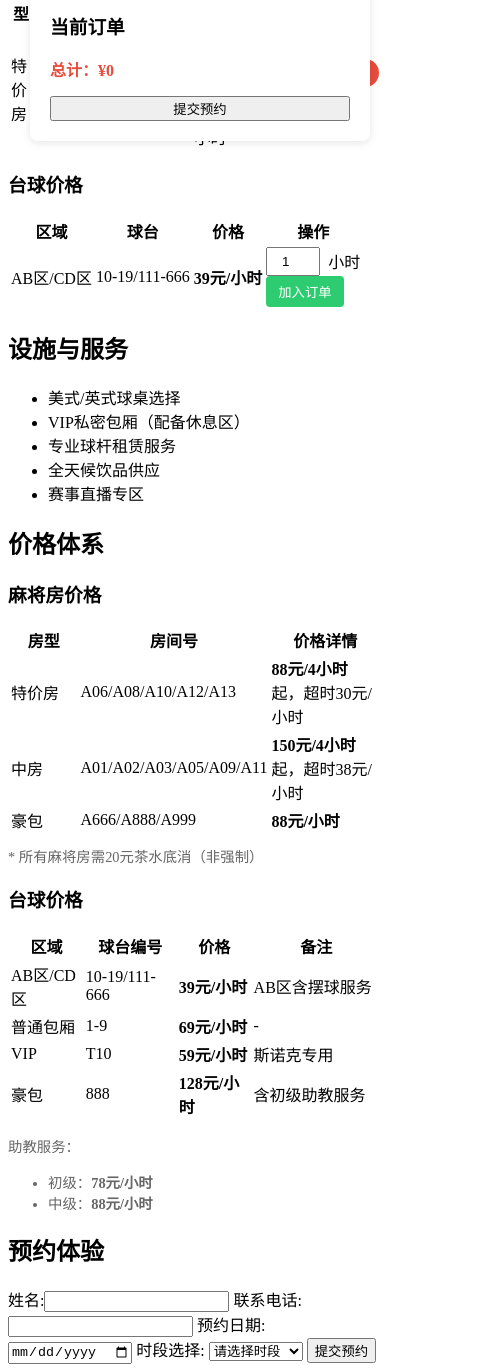
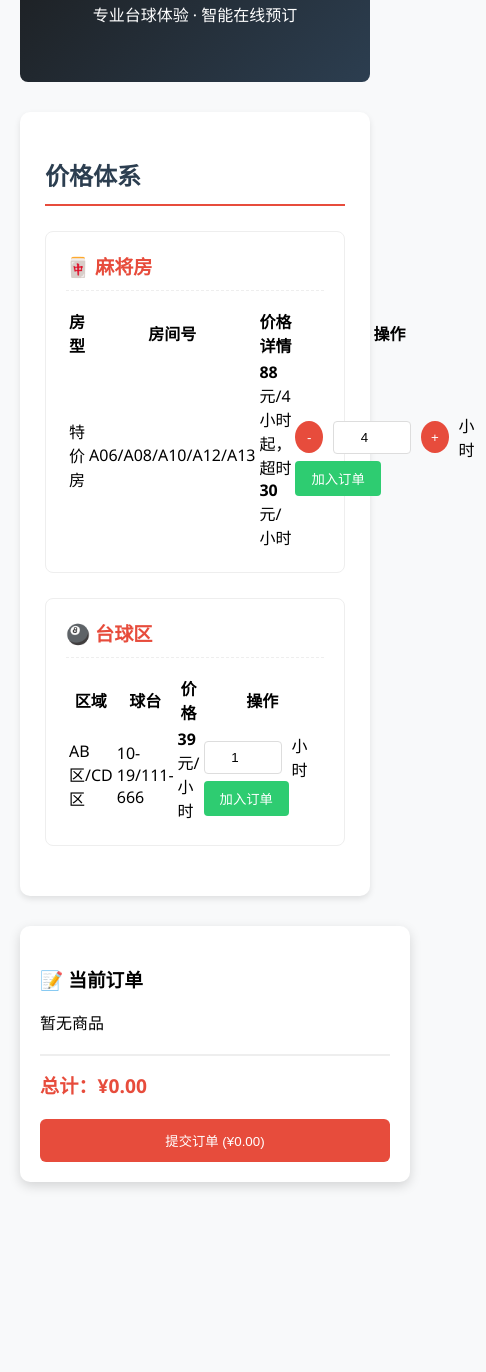
Before and after one commit to yj3265375741/yj3265375741.github.io, a plain HTML site: page index.html in a window 390 px wide. Shown: the part 147-1519 px from the top of the page, 486 px wide, since content can reach past the window. After the commit the page ends 1349 px from the top, so only its background shows below. Drawn offline with Linux system fonts and the light colour scheme.

Commit message:
index.html

```diff
--- a/index.html
+++ b/index.html
@@ -3,236 +3,348 @@
 <head>
 <meta charset="UTF-8">
 <meta name="viewport" content="width=device-width, initial-scale=1.0">
-<title>星爵台球俱乐部</title>
+<title>星爵台球俱乐部 | 在线预订</title>
 <style>
-/* 原有样式补充以下内容 */
-.quantity-controls {display:flex;align-items:center;gap:8px;}
+/* 基础样式优化 */
+body {
+  font-family: 'Segoe UI', Arial, sans-serif;
+  max-width: 1200px;
+  margin: 0 auto;
+  padding: 20px;
+  background-color: #f8f9fa;
+}
+
+header {
+  text-align: center;
+  padding: 40px 0;
+  background: linear-gradient(135deg, #1a1a1a 0%, #2c3e50 100%);
+  color: white;
+  margin-bottom: 30px;
+  border-radius: 8px;
+}
+
+.section {
+  margin: 30px 0;
+  padding: 25px;
+  background: white;
+  border-radius: 10px;
+  box-shadow: 0 3px 6px rgba(0,0,0,0.1);
+}
+
+h2 {
+  color: #2c3e50;
+  border-bottom: 2px solid #e74c3c;
+  padding-bottom: 12px;
+  margin-bottom: 20px;
+}
+
+/* 价格模块优化 */
+.price-subsection {
+  margin: 25px 0;
+  padding: 20px;
+  background: #fff;
+  border: 1px solid #eee;
+  border-radius: 8px;
+}
+
+.price-subsection h3 {
+  color: #e74c3c;
+  font-size: 1.2em;
+  margin: 0 0 15px 0;
+  padding-bottom: 10px;
+  border-bottom: 1px dashed #eee;
+}
+
+/* 订单系统样式优化 */
+.quantity-controls {
+  display: flex;
+  align-items: center;
+  gap: 10px;
+}
+
 .quantity-btn {
-  width:28px;
-  height:28px;
-  border-radius:50%;
-  background-color:#e74c3c;
-  color:white;
-  border:none;
-  cursor:pointer;
+  width: 32px;
+  height: 32px;
+  border-radius: 50%;
+  background: #e74c3c;
+  color: white;
+  border: none;
+  cursor: pointer;
+  transition: background 0.3s;
 }
+
+.quantity-btn:hover {
+  background: #c0392b;
+}
+
 .quantity-input {
-  width:40px;
-  text-align:center;
-  padding:5px;
+  width: 60px;
+  padding: 8px;
+  text-align: center;
+  border: 1px solid #ddd;
+  border-radius: 4px;
 }
+
 .add-to-order {
-  background-color:#2ecc71;
-  padding:6px 12px;
-  border-radius:4px;
-  color:white;
-  border:none;
-  cursor:pointer;
+  background: #2ecc71;
+  padding: 8px 16px;
+  border-radius: 4px;
+  color: white;
+  border: none;
+  cursor: pointer;
+  transition: background 0.3s;
 }
+
+.add-to-order:hover {
+  background: #27ae60;
+}
+
+/* 订单侧边栏优化 */
 #order-summary {
-  position:fixed;
-  top:120px;
-  right:20px;
-  width:300px;
-  background:white;
-  padding:20px;
-  border-radius:8px;
-  box-shadow:0 2px 8px rgba(0,0,0,0.1);
+  position: fixed;
+  top: 120px;
+  right: 30px;
+  width: 320px;
+  background: white;
+  padding: 20px;
+  border-radius: 10px;
+  box-shadow: 0 4px 12px rgba(0,0,0,0.15);
 }
-.order-item {display:flex;justify-content:space-between;margin-bottom:8px;}
-#total-price {font-weight:bold;color:#e74c3c;margin-top:15px;}
-.remove-item {color:#999;cursor:pointer;margin-left:10px;}
+
+.order-item {
+  display: flex;
+  justify-content: space-between;
+  padding: 10px 0;
+  border-bottom: 1px solid #eee;
+}
+
+.order-item:last-child {
+  border-bottom: none;
+}
+
+.remove-item {
+  color: #999;
+  cursor: pointer;
+  margin-left: 10px;
+  transition: color 0.3s;
+}
+
+.remove-item:hover {
+  color: #e74c3c;
+}
+
+#total-price {
+  font-size: 1.2em;
+  font-weight: bold;
+  color: #e74c3c;
+  margin-top: 20px;
+  padding-top: 15px;
+  border-top: 2px solid #eee;
+}
+
+/* 响应式优化 */
+@media (max-width: 768px) {
+  #order-summary {
+    position: static;
+    width: 100%;
+    margin-top: 30px;
+  }
+}
 </style>
 </head>
 <body>
-<!-- 头部和原有内容保持不变 -->
+
+<header>
+  <h1>星爵台球俱乐部</h1>
+  <p>专业台球体验 · 智能在线预订</p>
+</header>
+
+<!-- 原有内容保持不变 -->
 
 <div class="section">
   <h2>价格体系</h2>
+
   <div class="price-subsection">
-    <h3>麻将房价格</h3>
+    <h3>🀄 麻将房</h3>
     <table class="compact-table">
-      <tr><th>房型</th><th>房间号</th><th>价格详情</th><th>操作</th></tr>
-      <tr data-type="mahjong" data-category="特价房" data-price="88" data-extra="30">
+      <tr><th>房型</th><th>房间号</th><th>价格详情</th><th style="width:200px">操作</th></tr>
+
+      <tr data-type="mahjong" data-category="特价房" data-base-price="88" data-base-hours="4" data-extra-rate="30">
         <td>特价房</td>
         <td>A06/A08/A10/A12/A13</td>
-        <td><strong>88元/4小时</strong> 起，超时30元/小时</td>
+        <td><strong class="price">88</strong>元/4小时起，超时<strong>30</strong>元/小时</td>
         <td>
           <div class="quantity-controls">
             <button class="quantity-btn minus">-</button>
-            <input type="number" class="quantity-input" value="1" min="1">
+            <input type="number" class="quantity-input" value="4" min="4" step="1">
             <button class="quantity-btn plus">+</button>
-          </div>
-          <button class="add-to-order">加入订单</button>
-        </td>
-      </tr>
-      <!-- 其他麻将房行结构相同 -->
-    </table>
-  </div>
-
-  <div class="price-subsection">
-    <h3>台球价格</h3>
-    <table class="compact-table">
-      <tr><th>区域</th><th>球台</th><th>价格</th><th>操作</th></tr>
-      <tr data-type="pool" data-category="AB区" data-price="39">
-        <td>AB区/CD区</td>
-        <td>10-19/111-666</td>
-        <td><strong>39元/小时</strong></td>
-        <td>
-          <div class="quantity-controls">
-            <input type="number" class="quantity-input hours" value="1" min="1" step="0.5">
             <span>小时</span>
           </div>
           <button class="add-to-order">加入订单</button>
         </td>
       </tr>
-      <!-- 其他台球行结构相同 -->
+      <!-- 其他麻将房行 -->
+    </table>
+  </div>
+
+  <div class="price-subsection">
+    <h3>🎱 台球区</h3>
+    <table class="compact-table">
+      <tr><th>区域</th><th>球台</th><th>价格</th><th style="width:200px">操作</th></tr>
+
+      <tr data-type="pool" data-category="AB区" data-price="39">
+        <td>AB区/CD区</td>
+        <td>10-19/111-666</td>
+        <td><strong class="price">39</strong>元/小时</td>
+        <td>
+          <div class="quantity-controls">
+            <input type="number" class="quantity-input" value="1" min="0.5" step="0.5">
+            <span>小时</span>
+          </div>
+          <button class="add-to-order">加入订单</button>
+        </td>
+      </tr>
+      <!-- 其他台球行 -->
     </table>
   </div>
 </div>
 
 <div id="order-summary">
-  <h3>当前订单</h3>
+  <h3>📝 当前订单</h3>
   <div id="order-items"></div>
-  <div id="total-price">总计：¥0</div>
-  <button style="margin-top:15px;width:100%" onclick="submitOrder()">提交预约</button>
+  <div id="total-price">总计：¥0.00</div>
+  <button onclick="submitOrder()" style="margin-top:20px; width:100%; padding:12px; background:#e74c3c; color:white; border:none; border-radius:6px; cursor:pointer;">
+    提交订单 (¥<span id="total-display">0.00</span>)
+  </button>
 </div>
 
 <script>
-let orderItems = [];
+// 订单管理模块
+const orderManager = (() => {
+  let items = JSON.parse(localStorage.getItem('orderItems')) || [];
 
-document.querySelectorAll('.add-to-order').forEach(btn => {
-  btn.addEventListener('click', function() {
-    const row = this.closest('tr');
-    const type = row.dataset.type;
-    const category = row.dataset.category;
-    const price = parseFloat(row.dataset.price);
-    let quantity = parseFloat(row.querySelector('.quantity-input').value);
+  return {
+    addItem: (newItem) => {
+      const existing = items.find(item =>
+        item.type === newItem.type &&
+        item.category === newItem.category
+      );
 
-    if(type === 'mahjong') {
-      const extraRate = parseFloat(row.dataset.extra);
-      const baseHours = 4;
-      if(quantity > baseHours) {
-        const extra = quantity - baseHours;
-        price = price + (extra * extraRate);
+      if(existing) {
+        existing.quantity += newItem.quantity;
+        existing.price += newItem.price;
+      } else {
+        items.push(newItem);
       }
+      localStorage.setItem('orderItems', JSON.stringify(items));
+    },
+
+    removeItem: (index) => {
+      items.splice(index, 1);
+      localStorage.setItem('orderItems', JSON.stringify(items));
+    },
+
+    getItems: () => items,
+
+    clear: () => {
+      items = [];
+      localStorage.removeItem('orderItems');
     }
+  };
+})();
 
-    const item = {
-      type,
-      category,
-      price: price * quantity,
-      quantity
-    };
-
-    orderItems.push(item);
-    updateOrderSummary();
-  });
-});
-
-function updateOrderSummary() {
+// 界面更新模块
+const updateUI = {
+  orderSummary: () => {
     const container = document.getElementById('order-items');
+    const items = orderManager.getItems();
     let html = '';
     let total = 0;
 
-  orderItems.forEach((item, index) => {
+    items.forEach((item, index) => {
       html += `
         <div class="order-item">
-        <span>${item.category} ×${item.quantity}</span>
-        <span>¥${item.price.toFixed(2)}
-          <span class="remove-item" onclick="removeItem(${index})">×</span>
-        </span>
+          <div>
+            <strong>${item.category}</strong>
+            <small>${item.type}</small>
+          </div>
+          <div>
+            <span>¥${item.price.toFixed(2)}</span>
+            <span class="remove-item" onclick="orderManager.removeItem(${index}); updateUI.orderSummary()">×</span>
+          </div>
         </div>
       `;
       total += item.price;
     });
 
-  container.innerHTML = html;
+    container.innerHTML = html || '<p class="empty">暂无商品</p>';
     document.getElementById('total-price').textContent = `总计：¥${total.toFixed(2)}`;
+    document.getElementById('total-display').textContent = total.toFixed(2);
+  }
+};
+
+// 事件处理
+document.addEventListener('click', e => {
+  if(e.target.classList.contains('add-to-order')) {
+    const row = e.target.closest('tr');
+    const type = row.dataset.type;
+    const category = row.dataset.category;
+    const quantity = parseFloat(row.querySelector('.quantity-input').value);
+
+    let price = 0;
+    if(type === 'mahjong') {
+      const basePrice = parseFloat(row.dataset.basePrice);
+      const baseHours = parseFloat(row.dataset.baseHours);
+      const extraRate = parseFloat(row.dataset.extraRate);
+      const extra = Math.max(quantity - baseHours, 0);
+      price = basePrice + (extra * extraRate);
+    } else {
+      const unitPrice = parseFloat(row.querySelector('.price').textContent);
+      price = unitPrice * quantity;
     }
 
-function removeItem(index) {
-  orderItems.splice(index, 1);
-  updateOrderSummary();
+    orderManager.addItem({
+      type,
+      category,
+      quantity,
+      price
+    });
+    updateUI.orderSummary();
   }
+});
 
-function submitOrder() {
+// 表单提交
+window.submitOrder = () => {
   const formData = {
     name: document.querySelector('input[type="text"]').value,
     phone: document.querySelector('input[type="tel"]').value,
     date: document.querySelector('input[type="date"]').value,
     time: document.querySelector('select').value,
-    order: orderItems
+    items: orderManager.getItems()
   };
 
-  // 此处可添加表单验证逻辑
-  console.log('提交订单:', formData);
-  alert('预约已提交，我们会尽快联系您确认订单详情！');
-  orderItems = [];
-  updateOrderSummary();
+  if(!formData.name || !formData.phone || !formData.date || !formData.time) {
+    alert('请填写完整的预约信息！');
+    return;
   }
+
+  if(formData.items.length === 0) {
+    alert('请选择至少一项服务！');
+    return;
+  }
+
+  // 这里可以添加实际提交逻辑
+  console.log('订单提交数据:', formData);
+  alert('订单提交成功！稍后将有专人联系您确认。');
+  orderManager.clear();
+  updateUI.orderSummary();
+};
+
+// 初始化
+document.addEventListener('DOMContentLoaded', () => {
+  updateUI.orderSummary();
+});
 </script>
-</body>
-</html><div class="section">
-<h2>设施与服务</h2>
-<ul>
-<li>美式/英式球桌选择</li>
-<li>VIP私密包厢（配备休息区）</li>
-<li>专业球杆租赁服务</li>
-<li>全天候饮品供应</li>
-<li>赛事直播专区</li>
-</ul>
-</div>
-
-<div class="section">
-  <h2>价格体系</h2>
-  <div class="price-subsection">
-    <h3>麻将房价格</h3>
-    <table class="compact-table">
-      <tr><th style="width:25%">房型</th><th style="width:35%">房间号</th><th style="width:40%">价格详情</th></tr>
-      <tr><td>特价房</td><td>A06/A08/A10/A12/A13</td><td><strong>88元/4小时</strong> 起，超时30元/小时</td></tr>
-      <tr><td>中房</td><td>A01/A02/A03/A05/A09/A11</td><td><strong>150元/4小时</strong> 起，超时38元/小时</td></tr>
-      <tr><td>豪包</td><td>A666/A888/A999</td><td><strong>88元/小时</strong></td></tr>
-    </table>
-    <p style="color:#666;margin-top:10px;font-size:0.9em">* 所有麻将房需20元茶水底消（非强制）</p>
-  </div>
-
-  <div class="price-subsection">
-    <h3>台球价格</h3>
-    <table class="compact-table">
-      <tr><th style="width:20%">区域</th><th style="width:25%">球台编号</th><th style="width:20%">价格</th><th style="width:35%">备注</th></tr>
-      <tr><td>AB区/CD区</td><td>10-19/111-666</td><td><strong>39元/小时</strong></td><td>AB区含摆球服务</td></tr>
-      <tr><td>普通包厢</td><td>1-9</td><td><strong>69元/小时</strong></td><td>-</td></tr>
-      <tr><td>VIP</td><td>T10</td><td><strong>59元/小时</strong></td><td>斯诺克专用</td></tr>
-      <tr><td>豪包</td><td>888</td><td><strong>128元/小时</strong></td><td>含初级助教服务</td></tr>
-    </table>
-    <div style="margin-top:12px">
-      <p style="color:#666;margin-bottom:8px;font-size:0.9em">助教服务：</p>
-      <ul style="color:#666;font-size:0.9em">
-        <li>初级：<strong>78元/小时</strong></li>
-        <li>中级：<strong>88元/小时</strong></li>
-      </ul>
-    </div>
-  </div>
-</div>
-
-<div class="section">
-<h2>预约体验</h2>
-<form>
-<label>姓名:<input type="text" required></label>
-<label>联系电话:<input type="tel" required></label>
-<label>预约日期:<input type="date" required></label>
-<label>时段选择:
-<select required>
-<option value="">请选择时段</option>
-<option>10:00-14:00</option>
-<option>14:00-18:00</option>
-<option>18:00-22:00</option>
-</select>
-</label>
-<button type="submit">提交预约</button>
-</form>
-</div>
 
 </body>
 </html>
```
Lines whose indentation alone changed are shown as unchanged.
